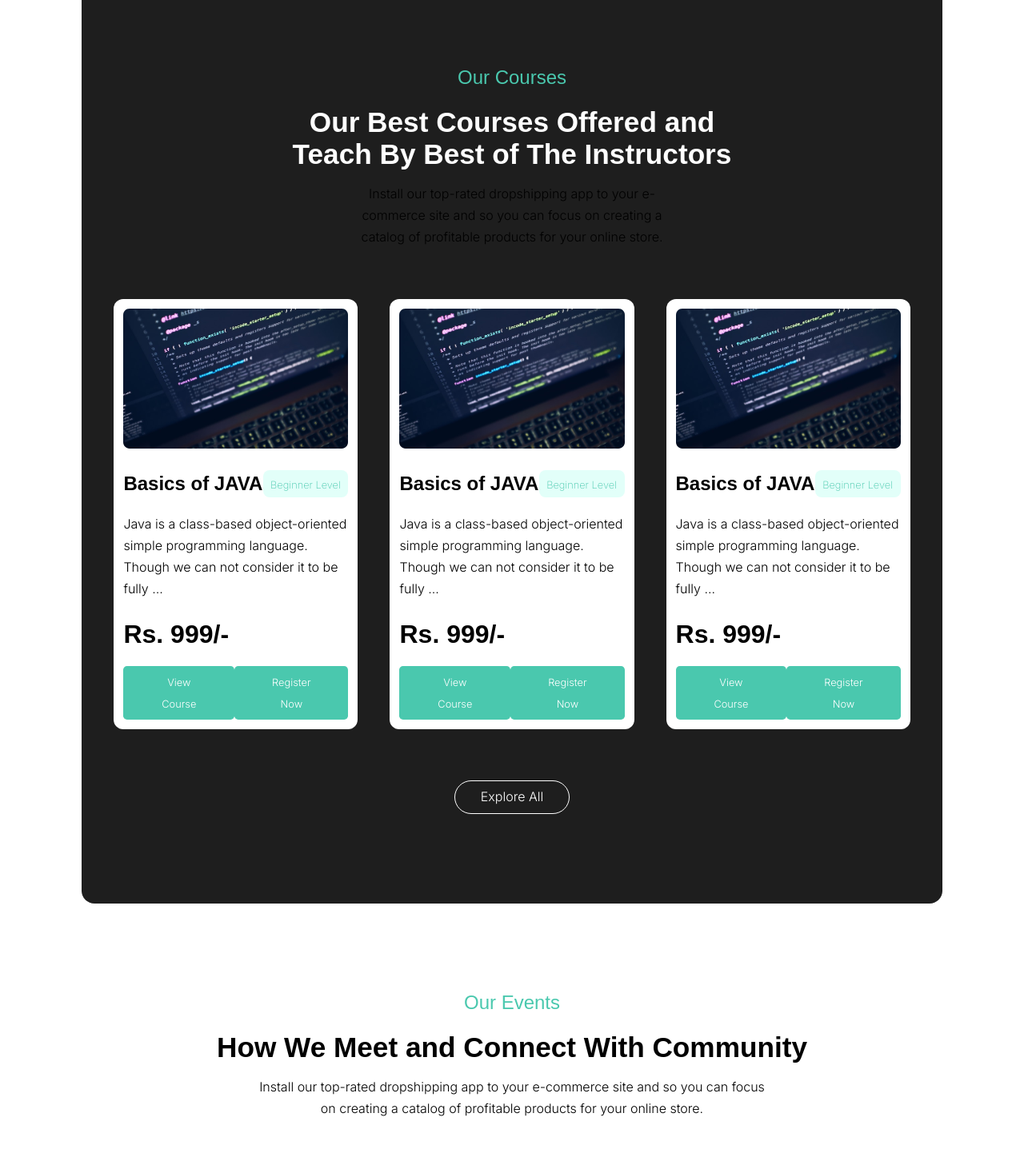
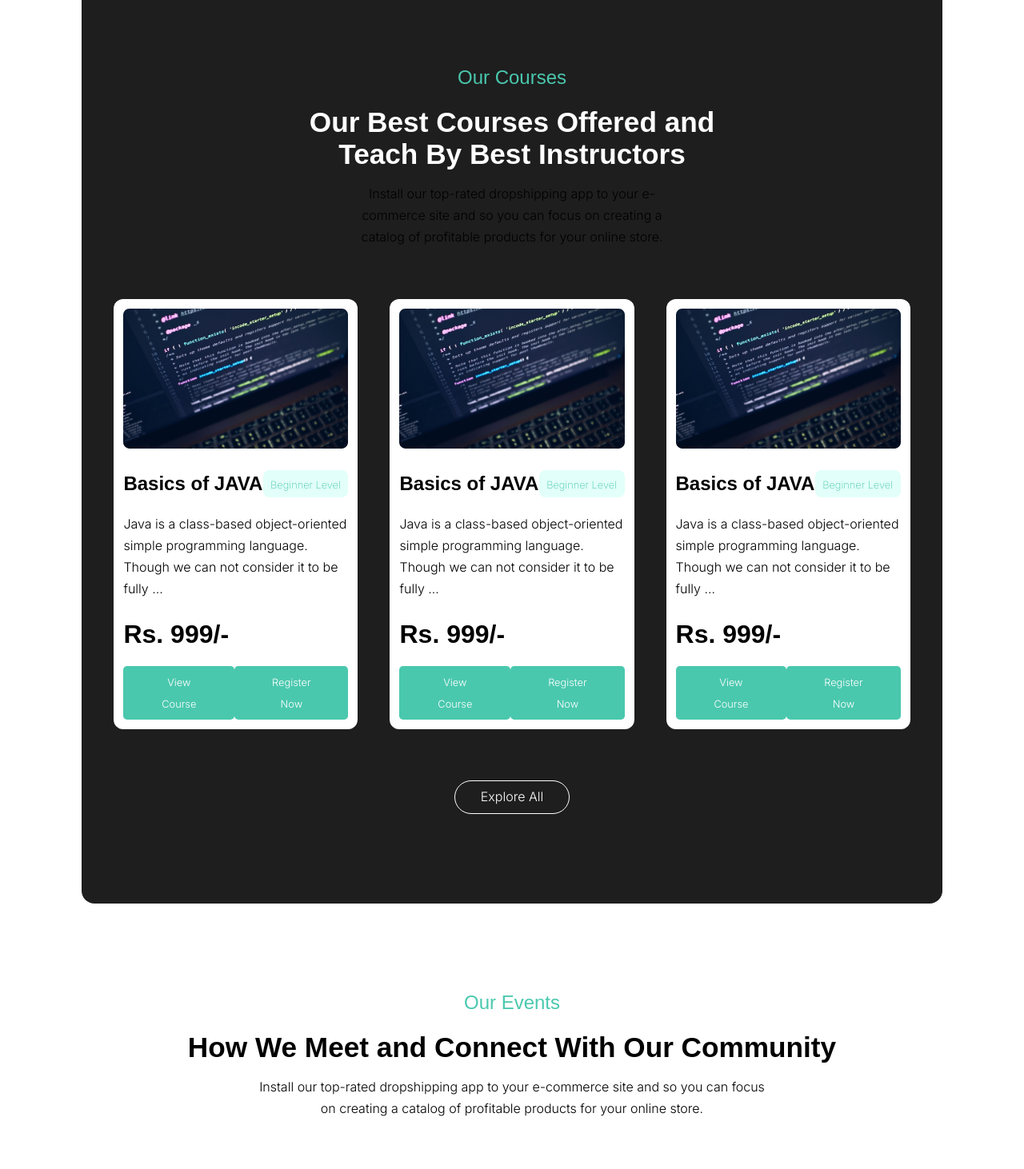
Before and after one commit to Ayuxh-Pratap/indilearn, a Next.js app: page / in a window 1280 px wide. Shown: the part 4220-5682 px from the top of the page at 80% size. Built offline with nearby package versions, Linux system fonts and the light colour scheme.

Commit message:
min txt chnages

```diff
--- a/components/AllCourses.jsx
+++ b/components/AllCourses.jsx
@@ -186,7 +186,7 @@ const AllCourses = () => {
                 }
             </div>
             <div className='flex items-center gap-4 justify-center'>
-                <p className='text-gray-700'>Ohh , Already Here ??</p>
+                <p className='text-gray-700'>Already Here??</p>
                 <hr className=' lg:w-[40rem] w-[1rem] h-[1px] bg-gray-600' />
                 <button className='group btn round black'><a href="#coursetop" className='text-black group-hover:text-white'><p>Go to Top!!</p></a></button>
             </div>
--- a/components/Courses.jsx
+++ b/components/Courses.jsx
@@ -48,7 +48,7 @@ const Courses = () => {
         <section id='courses' className='lg:container bg-dark text-center lg:rounded-[1rem]'>
             <div className='mb-16 px-10'>
                 <h2>Our Courses</h2>
-                <h3 className='text-white center lg:w-[35rem] mb-4'>Our Best Courses Offered and Teach By Best of The Instructors</h3>
+                <h3 className='text-white center lg:w-[35rem] mb-4'>Our Best Courses Offered and Teach By Best Instructors</h3>
                 <p className='center lg:w-[30vw]'>Install our top-rated dropshipping app to your e-commerce site and so you can focus on creating a catalog of profitable products for your online store.</p>
             </div>
             <div className='flex justify-center mb-16 px-10 lg:flex-row gap-10 flex-col'>
--- a/components/Events.jsx
+++ b/components/Events.jsx
@@ -30,7 +30,7 @@ const Events = () => {
         <section id='events' className='container text-center'>
             <div className='text-black mb-16'>
                 <h2>Our Events</h2>
-                <h3 className='mb-4'>How We Meet and Connect With Community</h3>
+                <h3 className='mb-4'>How We Meet and Connect With Our Community</h3>
                 <p className='lg:w-[40rem] center'>Install our top-rated dropshipping app to your e-commerce site and so you can focus on creating a catalog of profitable products for your online store.</p>
             </div>
             <div className='flex flex-col lg:flex-row mb-16'>
```
